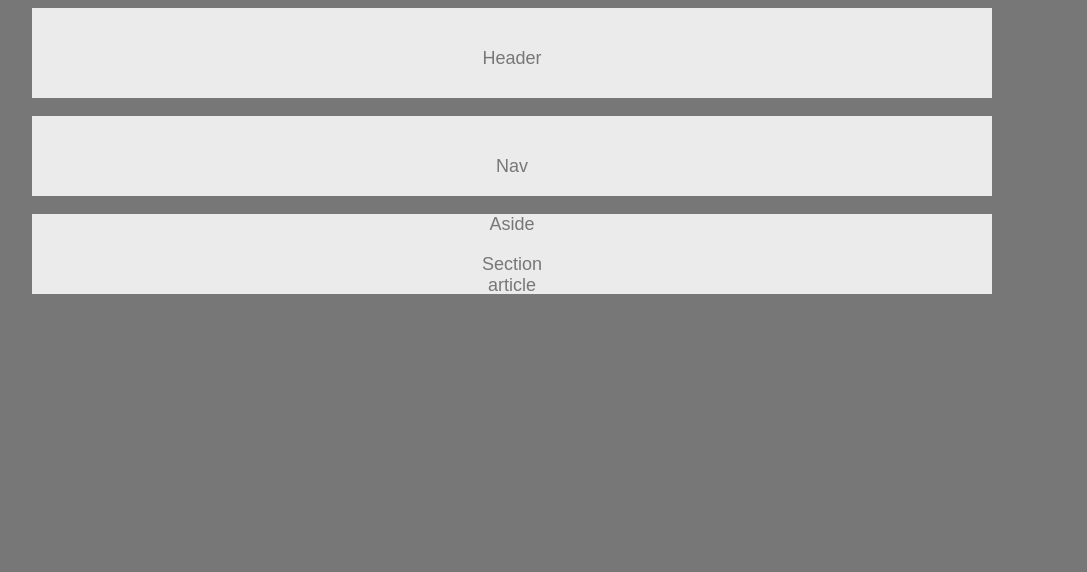
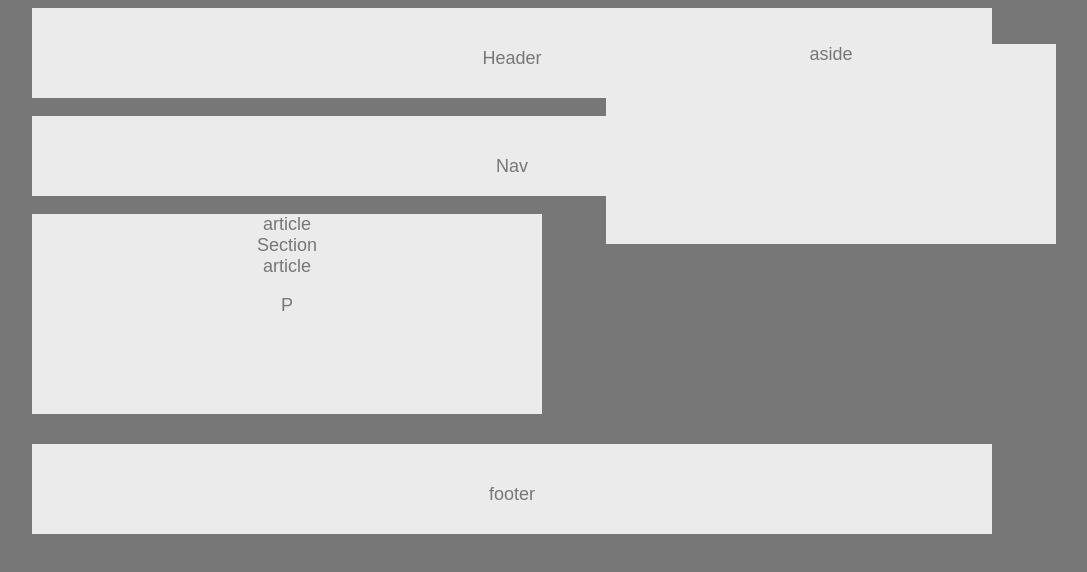
Before and after one commit to katherinerinas/HW-Wireframe, a plain HTML site: page index.html in a window 1280 px wide. Shown: the whole page, without its empty margins (76-1163 px from the left). Drawn offline with Linux system fonts and the light colour scheme.

Commit message:
reformatted.still need to adjust the right box and edit margins for other areas

```diff
--- a/index.html
+++ b/index.html
@@ -3,6 +3,7 @@
 <header>
 <link rel="stylesheet" type="text/css" href="style.css"> Header
 </header>
+<container>
 <body>
 	<br>
 
@@ -11,22 +12,25 @@
 	<br>
 
 <div>
-	<aside>Aside</aside>
-</div>
+	<article>article</article>
 
-<div>
-<section>Section
+<section>Section</section>
 
-<article>article
-
-</article>
-
-</section>
-<aside></aside>
+<article>article</article>
 <p>P</p>
 </div>
 
 
+
+
+<div class="aside">
+<aside>aside</aside>
+</div>
+
+
 </body>
+</container>
+
+<footer>footer</footer>
 
 </html>
--- a/style.css
+++ b/style.css
@@ -28,7 +28,7 @@ nav{
 
 }
 
-aside{
+aside {
 	backround-color:#ebebeb;
 	color:#777;
 	font-family:Arial;
@@ -40,9 +40,43 @@ div {background-color:#ebebeb;
 	font-family:Arial;
 	font-size:18px;
 	text-align:center;
-	width:960px;
-	height: 40px;
+	width:510px;
+	height: 200px;
 	margin-left:100px;
 	margin-right:300px;
+	border-right:10px;
+	border-bottom:-20px;
+	margin-bottom:30px;
+	float:left;
+
+ }
+
+ .aside {background-color:#ebebeb;
+	color:#777;
+	font-family:Arial;
+	font-size:18px;
+	text-align:center;
+	width:450px;
+	height: 200px;
+	margin-left:300px;
+	margin-right:140px;
+	border-right:20px;
+	float: right;
+	height: 200px;
+	margin-top:-400px;
+	margin-bottom:10px;
+
 
 }
+footer{
+	background-color:#ebebeb;
+	color: #777;
+	font-family:Arial;
+	font-size:18px;
+	text-align:center;
+	width:960px;
+	height: 50px;
+	padding-top:40px;
+	margin-left:100px;
+	margin-right:250px;
+	clear:left;}
```
